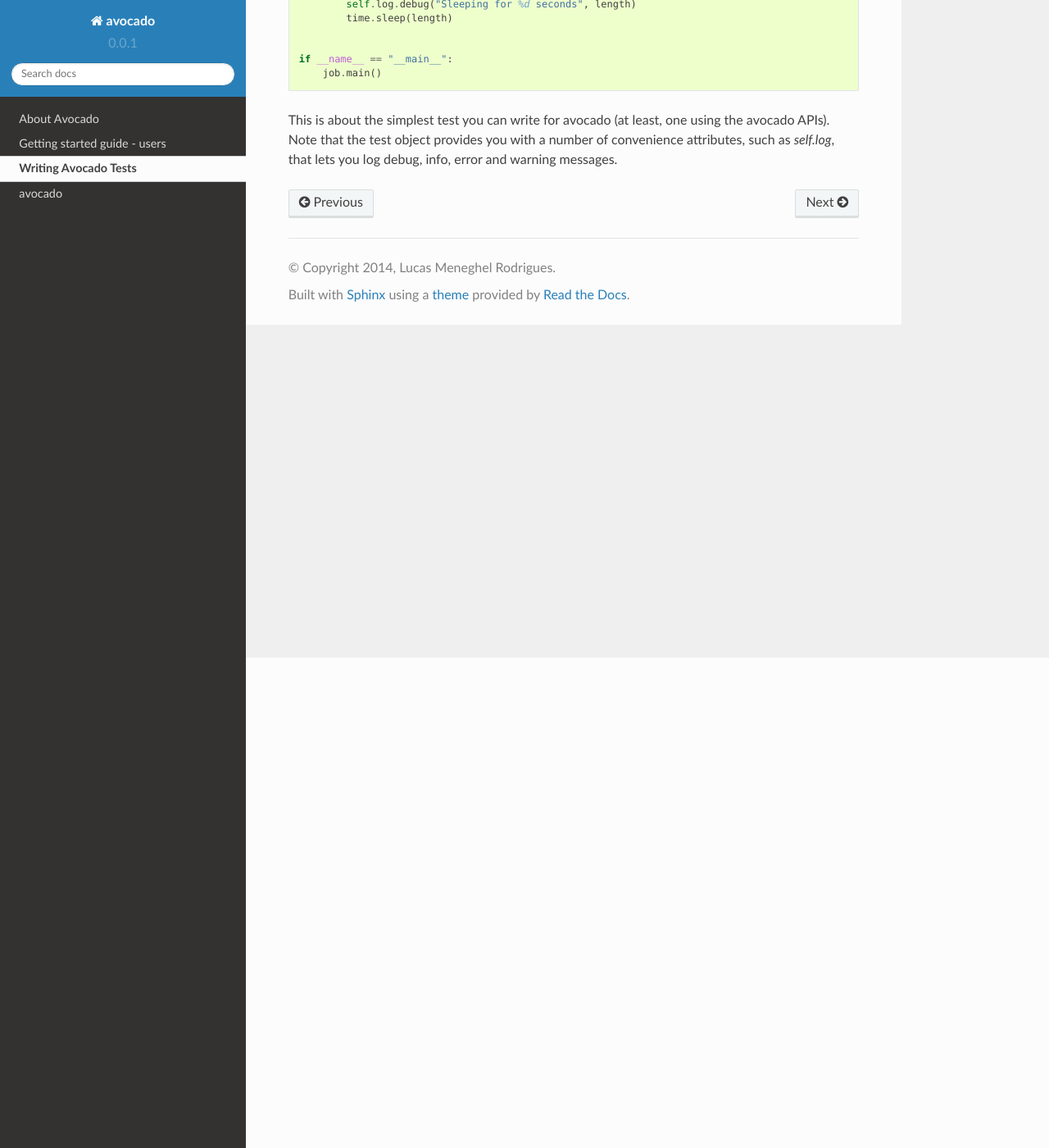
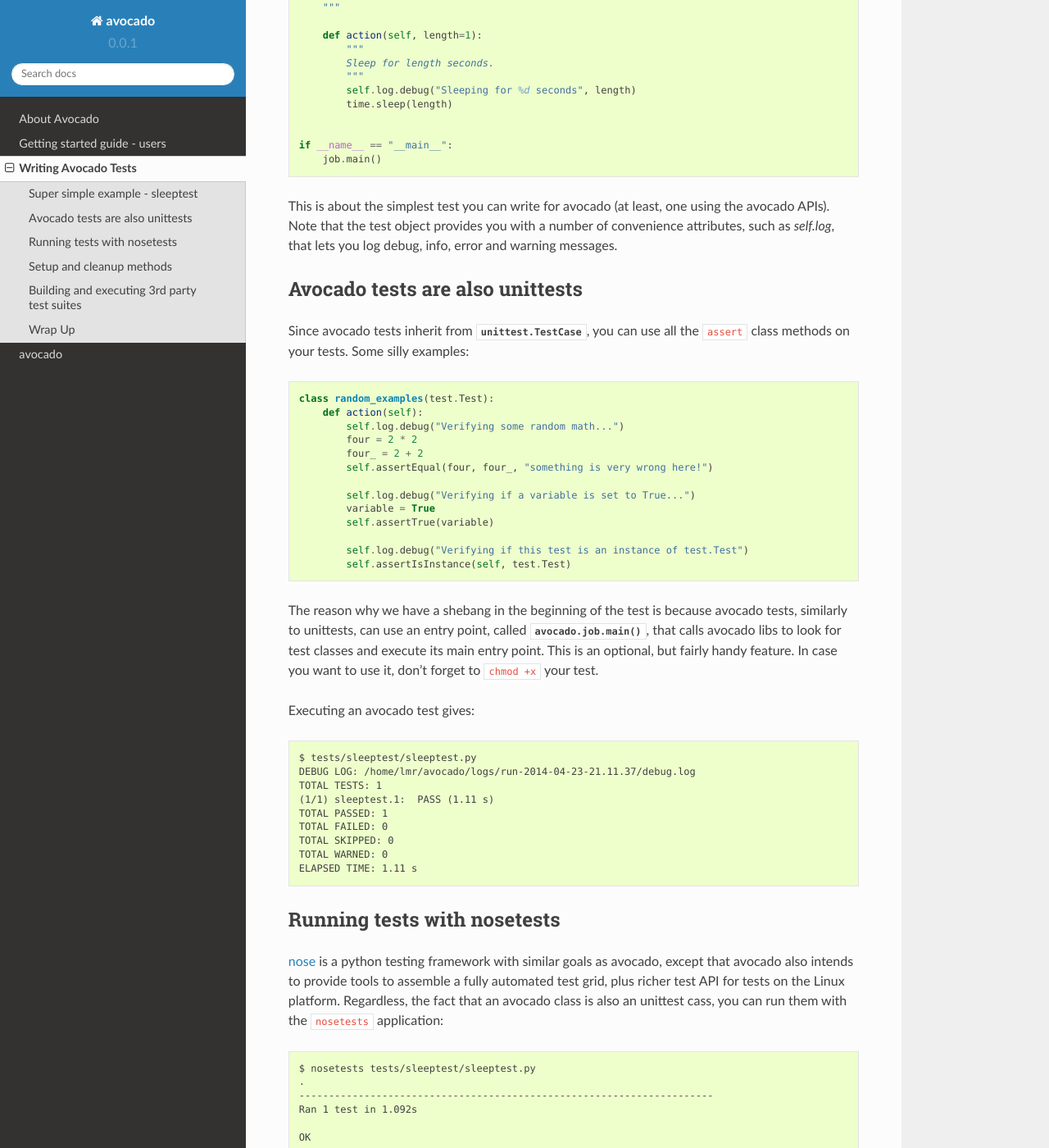
Before and after one commit to avocado-framework/avocado, a Sphinx documentation site: the page built from docs/source/WritingTests.rst, in a window 1280 px wide and 1400 px high, scrolled down 598 px. Shown: the whole window at 82% size. Built offline with Sphinx 7.4.7 and the Read the Docs theme 2.0.0, drawn with Linux system fonts in a browser that asks for light colours; the version number is read from the project's files by our own code; some of the changed text lies outside the part shown.

Commit message:
docs: Improving WritingTests
Signed-off-by: Lucas Meneghel Rodrigues <lmr@redhat.com>

```diff
--- a/docs/source/WritingTests.rst
+++ b/docs/source/WritingTests.rst
@@ -4,10 +4,15 @@
 =====================
 
 Avocado tests closely resemble autotest tests: All you need to do is to create a
-test module, which is a python file with a class that inherits from `avocado.test.Test`.
-This class only really needs to implement a method called `action`, which represents
-the actual test payload. Let's re-create an old time functional test for autotest,
-a simple `time.sleep([number-seconds])`:
+test module, which is a python file with a class that inherits from
+:class:`avocado.test.Test`. This class only really needs to implement a method
+called `action`, which represents the actual test payload.
+
+Super simple example - sleeptest
+--------------------------------
+
+Let's re-create an old time favorite, sleeptest, which is a functional
+test for autotest. It does nothing but `time.sleep([number-seconds])`:
 
 ::
 
@@ -41,3 +46,119 @@
 the avocado APIs). Note that the test object provides you with a number of
 convenience attributes, such as `self.log`, that lets you log debug, info, error
 and warning messages.
+
+Avocado tests are also unittests
+--------------------------------
+
+Since avocado tests inherit from :class:`unittest.TestCase`, you can use all
+the ``assert`` class methods on your tests. Some silly examples::
+
+    class random_examples(test.Test):
+        def action(self):
+            self.log.debug("Verifying some random math...")
+            four = 2 * 2
+            four_ = 2 + 2
+            self.assertEqual(four, four_, "something is very wrong here!")
+
+            self.log.debug("Verifying if a variable is set to True...")
+            variable = True
+            self.assertTrue(variable)
+
+            self.log.debug("Verifying if this test is an instance of test.Test")
+            self.assertIsInstance(self, test.Test)
+
+The reason why we have a shebang in the beginning of the test is because
+avocado tests, similarly to unittests, can use an entry point, called
+:func:`avocado.job.main`, that calls avocado libs to look for test classes and execute
+its main entry point. This is an optional, but fairly handy feature. In case
+you want to use it, don't forget to ``chmod +x`` your test.
+
+Executing an avocado test gives::
+
+    $ tests/sleeptest/sleeptest.py
+    DEBUG LOG: /home/lmr/avocado/logs/run-2014-04-23-21.11.37/debug.log
+    TOTAL TESTS: 1
+    (1/1) sleeptest.1:  PASS (1.11 s)
+    TOTAL PASSED: 1
+    TOTAL FAILED: 0
+    TOTAL SKIPPED: 0
+    TOTAL WARNED: 0
+    ELAPSED TIME: 1.11 s
+
+Running tests with nosetests
+----------------------------
+
+`nose <https://nose.readthedocs.org/>`__ is a python testing framework with
+similar goals as avocado, except that avocado also intends to provide tools to
+assemble a fully automated test grid, plus richer test API for tests on the
+Linux platform. Regardless, the fact that an avocado class is also an unittest
+cass, you can run them with the ``nosetests`` application::
+
+    $ nosetests tests/sleeptest/sleeptest.py
+    .
+    ----------------------------------------------------------------------
+    Ran 1 test in 1.092s
+
+    OK
+
+Setup and cleanup methods
+-------------------------
+
+If you need to perform setup actions before/after your test, you may do so
+in the ``setup`` and ``cleanup`` methods, respectively. We'll give examples
+in the following section.
+
+Building and executing 3rd party test suites
+--------------------------------------------
+
+It is very common in test automation workloads to use test suites developed
+by 3rd parties. By wrapping the execution code inside an avocado test module,
+you gain access to the facilities and API provided by the framework. Let's
+say you want to pick up a test suite written in C that it is in a tarball,
+uncompress it, compile the suite code, and then executing the test. Here's
+an example that does that::
+
+    import os
+
+    from avocado import test
+    from avocado import job
+    from avocado.utils import archive
+    from avocado.utils import build
+    from avocado.utils import process
+
+
+    class synctest(test.Test):
+
+        """
+        Execute the synctest test suite.
+        """
+
+        def setup(self, tarball='synctest.tar.bz2'):
+            tarball_path = self.get_deps_path(tarball)
+            archive.extract(tarball_path, self.srcdir)
+            self.srcdir = os.path.join(self.srcdir, 'synctest')
+            build.make(self.srcdir)
+
+        def action(self, length=100, loop=10):
+            os.chdir(self.srcdir)
+            cmd = './synctest %s %s' % (length, loop)
+            process.system(cmd)
+
+Here we have an example of the ``setup`` method in action: Here we get the
+location of the test suite code (tarball) through
+:func:`avocado.test.Test.get_deps_path`, then uncompress the tarball through
+:func:`avocado.utils.archive.extract`, an API that will
+decompress the suite tarball, followed by ``build.make``, that will build the
+suite.
+
+The ``action`` method just gets into the base directory of the compiled suite
+and executes the ``./synctest`` command, with appropriate parameters, using
+:func:`avocado.utils.process.system`.
+
+Wrap Up
+-------
+
+While there are certainly other resources that can be used to build your tests,
+we recommend you take a look at the example tests present in the ``tests``
+directory to take some inspiration. It is also recommended that you take a
+look at the :doc:`API documentation <api/modules>` for more possibilities.
```
